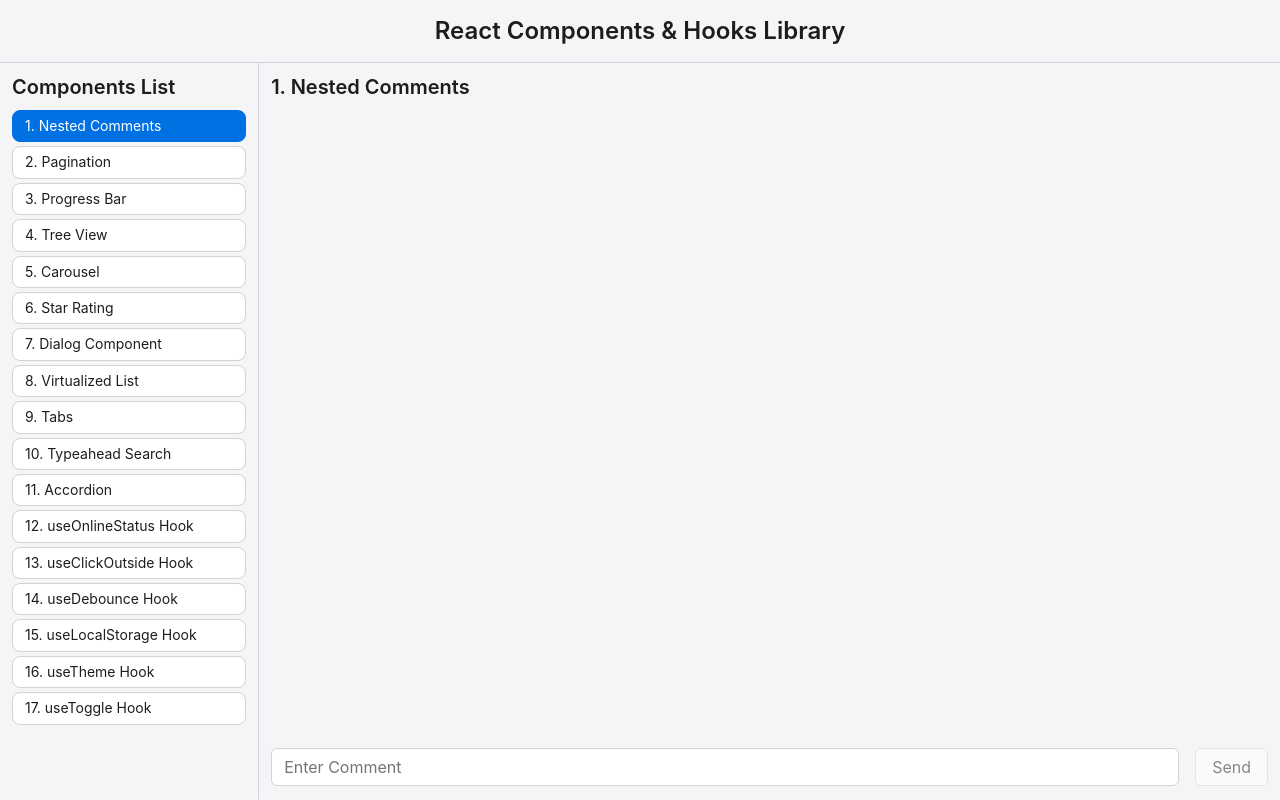
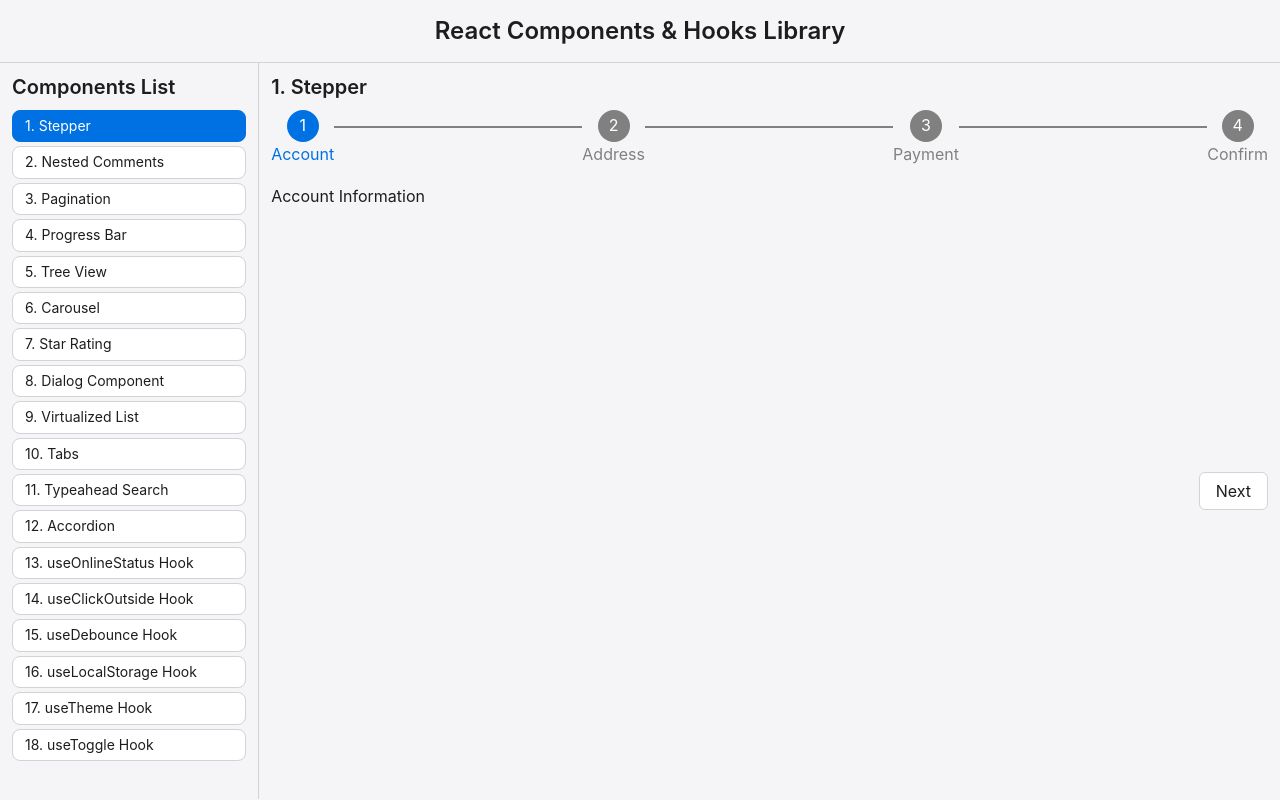
Before and after one commit to VasuGarg07/react-library, a React (Vite) app: page / in a window 1280 px wide. Built offline with nearby package versions, Linux system fonts and the light colour scheme.

Commit message:
stepper component

```diff
--- a/src/ComponentsList.jsx
+++ b/src/ComponentsList.jsx
@@ -15,8 +15,10 @@ import OnLineHook from "./demos/OnLineHook";
 import ProgressBarDemo from "./demos/ProgressBarDemo";
 import PaginationDemo from "./demos/PaginationDemo";
 import CommentsDemo from "./demos/CommentsDemo";
+import StepperDemo from "./demos/StepperDemo";
 
 const APPS_LIST = [
+    { name: "Stepper", component: <StepperDemo /> },
     { name: "Nested Comments", component: <CommentsDemo /> },
     { name: "Pagination", component: <PaginationDemo /> },
     { name: "Progress Bar", component: <ProgressBarDemo /> },
--- /dev/null
+++ b/src/components/Stepper.css
@@ -0,0 +1,40 @@
+.stepper-container {
+    display: flex;
+    flex-direction: column;
+    height: 400px;
+}
+
+.steps-container,
+.stepper-actions,
+.step-item,
+.step-index {
+    display: flex;
+    align-items: center;
+}
+
+.step-item {
+    flex-direction: column;
+    text-align: center;
+}
+
+.step-index {
+    height: 2rem;
+    width: 2rem;
+    border-radius: 50%;
+    justify-content: center;
+}
+
+
+.step-line {
+    height: 2px;
+    margin-bottom: 1.5rem;
+}
+
+.steps-content {
+    margin: 1rem 0;
+}
+
+.stepper-actions {
+    gap: 1rem;
+    justify-content: flex-end;
+}
--- /dev/null
+++ b/src/components/Stepper.jsx
@@ -0,0 +1,56 @@
+import { Fragment, useState } from "react";
+import "./Stepper.css";
+
+const Stepper = ({ steps }) => {
+    const [activeIndex, setActiveIndex] = useState(0);
+
+    const handlePrev = () => setActiveIndex(prev => Math.max(0, prev - 1))
+    const handleNext = () => setActiveIndex(prev => Math.min(steps.length - 1, prev + 1))
+    const handleSubmit = () => alert("Form Submitted");
+
+    return (
+        <div className="container stepper-container">
+            {/* Steps */}
+            <div className="steps-container">
+                {steps.map((step, index) => (
+                    <Fragment key={index}>
+                        {index > 0 && <div className="step-line spacer"
+                            style={{
+                                backgroundColor: index <= activeIndex ? "#0071e3" : "#808080"
+                            }} />}
+                        <div className="step-item">
+                            <span className="step-index" style={{
+                                backgroundColor: index <= activeIndex ? "#0071e3" : "#808080",
+                                color: "white"
+                            }}>
+                                {index + 1}
+                            </span>
+                            <span style={{
+                                color: index <= activeIndex ? "#0071e3" : "#808080"
+                            }}>
+                                {step.label}
+                            </span>
+                        </div>
+                    </Fragment>
+                ))}
+            </div>
+
+            {/* Active Content */}
+            <div className="steps-content spacer">
+                {steps[activeIndex].content}
+            </div>
+
+            {/* Steps Action */}
+            <div className="stepper-actions">
+                {activeIndex > 0 && <button onClick={handlePrev}>Previous</button>}
+                {activeIndex === steps.length - 1 ? (
+                    <button onClick={handleSubmit}>Submit</button>
+                ) : (
+                    <button onClick={handleNext}>Next</button>
+                )}
+            </div>
+        </div>
+    )
+}
+
+export default Stepper
--- /dev/null
+++ b/src/demos/StepperDemo.jsx
@@ -0,0 +1,30 @@
+import React from 'react'
+import Stepper from '../components/Stepper'
+
+const StepperDemo = () => {
+
+    const steps = [
+        {
+            label: "Account",
+            content: <div>Account Information</div>
+        },
+        {
+            label: "Address",
+            content: <div>Delivery Address</div>
+        },
+        {
+            label: "Payment",
+            content: <div>Payment Information</div>
+        },
+        {
+            label: "Confirm",
+            content: <div>Confirm Order</div>
+        }
+    ];
+
+  return (
+    <Stepper steps={steps} />
+  )
+}
+
+export default StepperDemo
```
